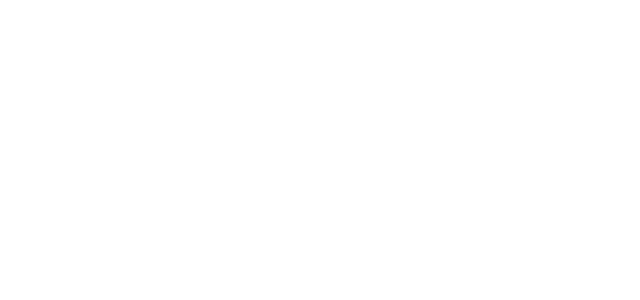
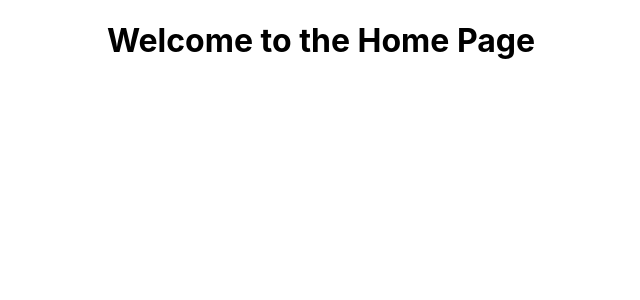
Before and after one commit to ghyciu/andes-demo, a React (Create React App) app: page / in a window 1280 px wide. Shown: the top 300 px of the page, without its empty margins (319-959 px from the left). Built offline with nearby package versions, Linux system fonts and the light colour scheme.

Commit message:
Add browser router and home page

```diff
--- a/package.json
+++ b/package.json
@@ -13,6 +13,7 @@
     "@types/react-dom": "^19.2.3",
     "react": "^19.2.4",
     "react-dom": "^19.2.4",
+    "react-router-dom": "^7.13.0",
     "react-scripts": "5.0.1",
     "typescript": "^4.9.5",
     "web-vitals": "^2.1.4"
--- a/src/App.tsx
+++ b/src/App.tsx
@@ -1,9 +1,15 @@
-import React from 'react';
-import logo from './logo.svg';
+import { Routes, Route } from 'react-router-dom';
+import Home from './pages/Home';
 import './App.css';
 
-function App() {
-  return <div className="App"></div>;
-}
+const App: React.FC = () => {
+  return (
+    <div className="App">
+      <Routes>
+        <Route path="/" element={<Home />} />
+      </Routes>
+    </div>
+  );
+};
 
 export default App;
--- a/src/index.tsx
+++ b/src/index.tsx
@@ -2,10 +2,13 @@
 import ReactDOM from 'react-dom/client';
 import './index.css';
 import App from './App';
+import { BrowserRouter } from 'react-router-dom';
 
 const root = ReactDOM.createRoot(document.getElementById('root') as HTMLElement);
 root.render(
   <React.StrictMode>
-    <App />
+    <BrowserRouter>
+      <App />
+    </BrowserRouter>
   </React.StrictMode>
 );
--- /dev/null
+++ b/src/pages/Home.tsx
@@ -0,0 +1,9 @@
+const Home: React.FC = () => {
+  return (
+    <div className="root-home">
+      <h1>Welcome to the Home Page</h1>
+    </div>
+  );
+};
+
+export default Home;
```
Also changed, not shown: 1 other file (tests, documents, lock files or other folders).
